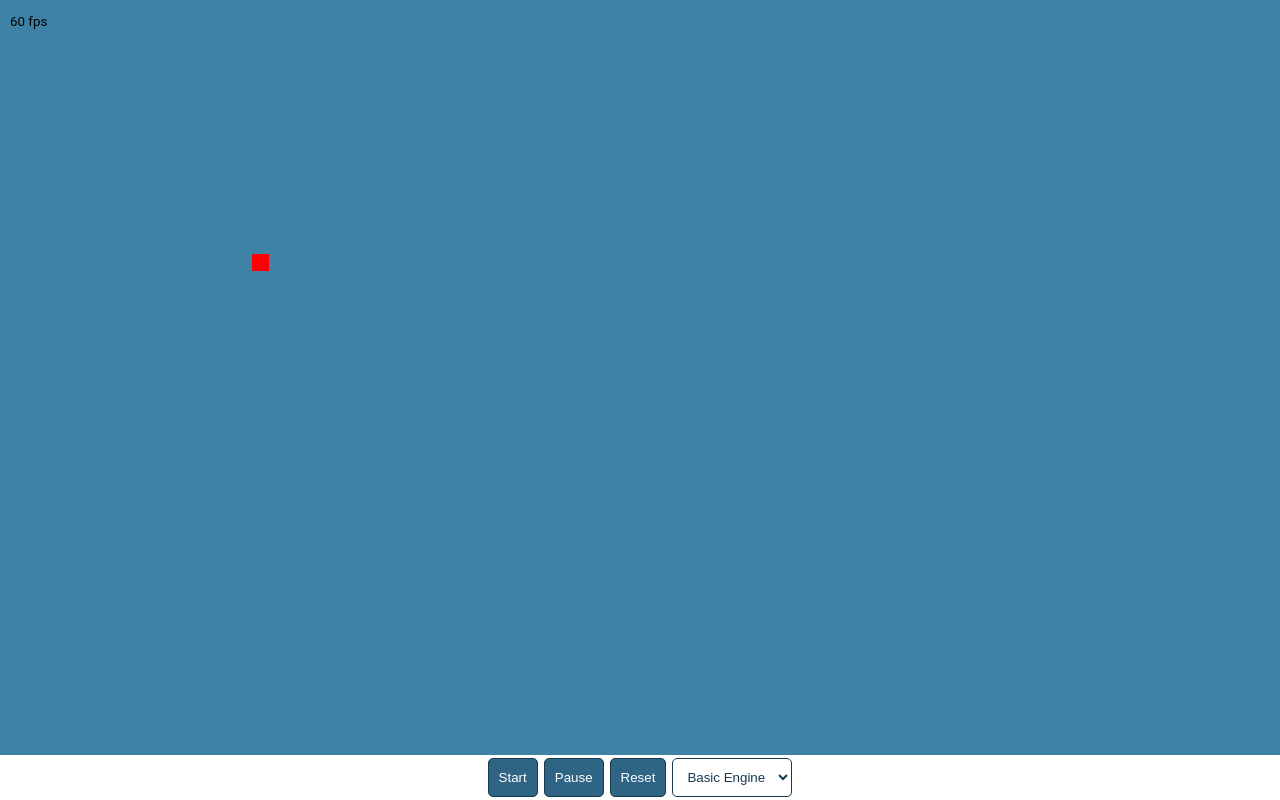
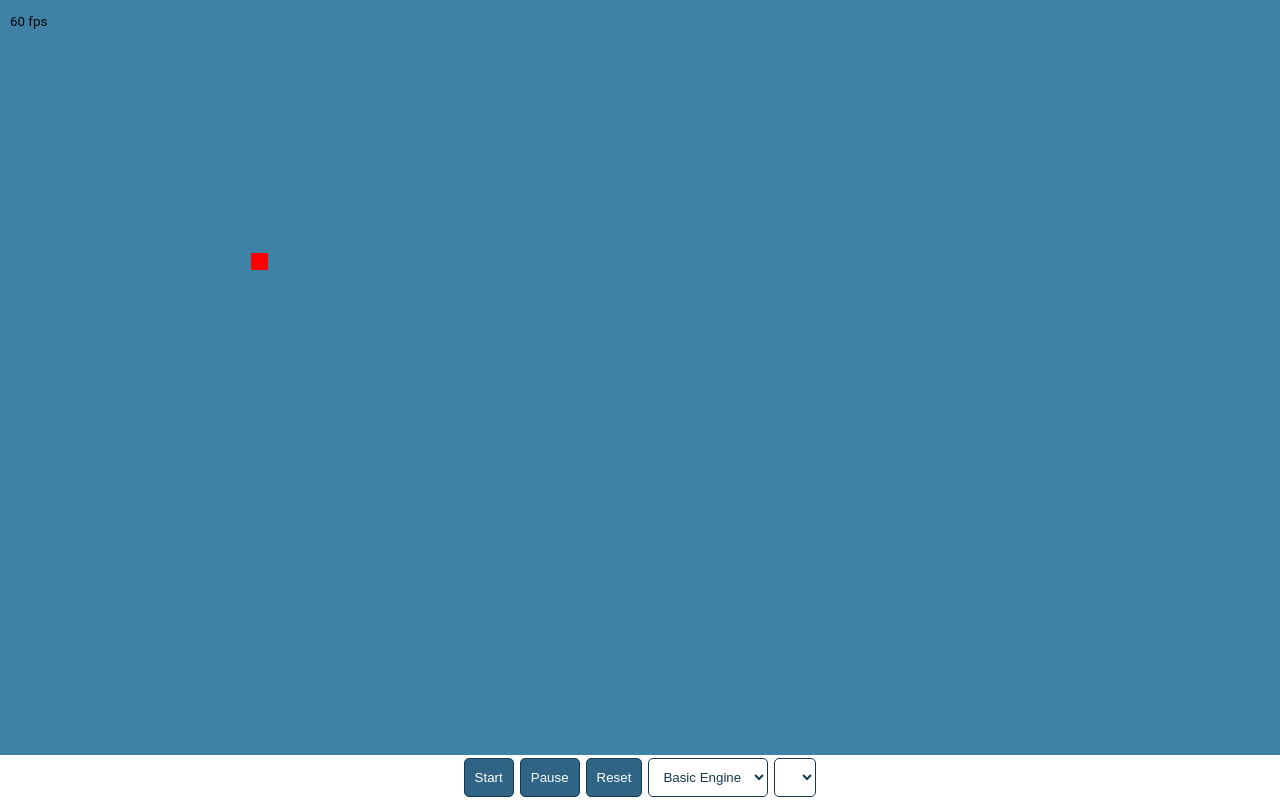
Before and after one commit to MemoS77/open-evolution-simulator, a website built with Parcel: page src/index.html in a window 1280 px wide. Both pictures are taken after a click on the button "Start". Built offline with nearby package versions, Linux system fonts and the light colour scheme.

Commit message:
feat: work with engine

```diff
--- /dev/null
+++ b/src/code/adapters/get-fields-static.ts
@@ -0,0 +1,6 @@
+import Field from "../types/field-info"
+import fields from "../mock/fields"
+
+export default function getFieldsStatic(engineName: string, engineVersion: number): Field[] {
+    return fields.filter(f => f.compatibleEngines?.find(e => e.id === engineName && e.versions?.find(v => v === engineVersion)))
+}
--- a/src/code/engines/basic/basic-engine.ts
+++ /dev/null
@@ -1,18 +0,0 @@
-import EngineInfo from "../engine-info"
-import Engine from "../engine"
-
-export default class BasicEngine extends Engine {
-    info: EngineInfo = {
-        name: "Basic",
-        version: "0.1",
-        description: "Experimental engine"
-    }
-
-    protected init(): void {
-        console.log("Init")
-    }
-
-    nextStep(): void {
-        console.log("Step")
-    }
-}
--- a/src/code/engines/basic/fileds/basic-field.ts
+++ b/src/code/engines/basic/test-engine.ts
@@ -1,22 +1,21 @@
-import Field from "../../field"
-import BasicEngine from "../basic-engine"
+import EngineInfo from "../../types/engine-info"
+import Engine from "../engine"
 
-export default class BasicField extends Field {
+export default class TestEngine extends Engine {
+    getInfo(): EngineInfo {
+        return {
+            id: "test",
+            name: "First Test Engine",
+            version: 1,
+            description: "Experimental engine"
+        }
+    }
 
-    testX = 1
-    testY = 1
-    dx = 1
-    dy = 1
+    private testX = 0
+    private testY = 0
+    private dx = 1
+    private dy = 1
 
-
-    constructor() {
-        super(new BasicEngine(), {
-            name: "Basic field",
-            infinityY: false,
-            infinityX: true,
-            size: { x: 800, y: 600 }
-        })
-    }
 
     draw(): void {
         this.ctx.clearRect(0, 0, this.canvas.width, this.canvas.height)
@@ -27,16 +26,16 @@ export default class BasicField extends Field {
     nextStep(): void {
         this.testX += (1+Math.round(Math.random()))*this.dx
         this.testY += (1+Math.round(Math.random()))*this.dy
-        if (this.testX>this.info.size.x) {
-            this.testX = this.info.size.x
+        if (this.testX>this.field.size.x) {
+            this.testX = this.field.size.x
             this.dx = -this.dx
         }
         if (this.testX<0) {
             this.testX = 0
             this.dx = -this.dx
         }
-        if (this.testY>this.info.size.y) {
-            this.testY = this.info.size.y
+        if (this.testY>this.field.size.y) {
+            this.testY = this.field.size.y
             this.dy = -this.dy
         }
         if (this.testY<0) {
@@ -44,5 +43,4 @@ export default class BasicField extends Field {
             this.dy = -this.dy
         }
     }
-
 }
--- a/src/code/engines/engine.ts
+++ b/src/code/engines/engine.ts
@@ -1,22 +1,44 @@
-import EngineInfo from "./engine-info"
+import EngineInfo from "../types/engine-info"
+import FieldInfo from "../types/field-info"
 
 export default abstract class Engine {
 
-    protected abstract info: EngineInfo
+    protected canvas: HTMLCanvasElement
+    protected ctx: CanvasRenderingContext2D
+    protected field: FieldInfo
+    protected info: EngineInfo
+
+    constructor() {
+        this.info = this.getInfo()
+    }
+
+    setField(field: FieldInfo) {
+        this.field = field
+        this.info = this.getInfo()
+        this.canvas = document.createElement("canvas")
+        this.canvas.width = this.field.size.x
+        this.canvas.height = this.field.size.y
+        this.ctx = this.canvas.getContext("2d")!
+    }
 
     getTitle(): string {
         return this.info.name + " " + this.info.version
     }
 
-    /**
-     * Work one life cycle of evolution
-     */
+    getInfo(): EngineInfo {
+        return this.info
+    }
+
+    // Get image of current state
+    getImage(): HTMLCanvasElement {
+        return this.canvas
+    }
+
+
+    // Next step of life cycle
     abstract nextStep(): void
 
-    /**
-     * Generate bots
-     */
-    protected abstract init(): void
-
+    // Visualize current state of field on virtual canvas
+    abstract draw(): void
 
 }
--- a/src/code/engines/field.ts
+++ /dev/null
@@ -1,36 +0,0 @@
-import Engine from "./engine"
-import FieldInfo from "./field-info"
-
-export default abstract class Field {
-    protected readonly engine: Engine
-    protected readonly info: FieldInfo
-    protected canvas: HTMLCanvasElement
-    protected ctx: CanvasRenderingContext2D
-
-    protected constructor(engine: Engine, info: FieldInfo) {
-        this.engine = engine
-        this.info = info
-        this.canvas = document.createElement("canvas")
-        this.canvas.width = this.info.size.x
-        this.canvas.height = this.info.size.y
-        this.ctx = this.canvas.getContext("2d")!
-    }
-
-    // Get virtual canvas for visualization in UI
-    getImage(): HTMLCanvasElement {
-        return this.canvas
-    }
-
-    // Full name of field with engine name
-    getTitle(): string {
-        return `${this.engine.getTitle()} (${this.info.name})`
-    }
-
-    // Next step of life cycle
-    abstract nextStep(): void
-
-    // Visualize current state of field on virtual canvas
-    abstract draw(): void
-
-
-}
--- a/src/code/evolution-app.ts
+++ b/src/code/evolution-app.ts
@@ -3,8 +3,9 @@ import {drawFPS} from "./funcs/fps"
 import {getCanvasCont} from "./funcs/dom"
 import {bindPauseButton, bindResetButton, bindStartButton} from "./funcs/buttons"
 import EngineState from "./enums/engine-state"
-import Field from "./engines/field"
-import BasicField from "./engines/basic/fileds/basic-field"
+import Engine from "./engines/engine"
+import TestEngine from "./engines/basic/test-engine"
+import getFields from "./funcs/get-fields"
 
 export default class EvolutionApp {
     private canvas: HTMLCanvasElement
@@ -12,15 +13,20 @@ export default class EvolutionApp {
     private viewSize: Point | undefined
     private readonly cont: HTMLDivElement
     private state: EngineState = EngineState.UNSET
-    private currentField: Field | null = null
+    private currentEngine: Engine | null = null
+
 
     constructor() {
         this.cont = getCanvasCont()
         this.initCanvas()
         this.bindEvents()
-        this.currentField = new BasicField()
+        this.currentEngine = new TestEngine()
+        const info = this.currentEngine.getInfo()
+        this.currentEngine.setField(getFields(info.id, info.version)[0])
         this.loop()
     }
+
+
 
     private initCanvas() {
         this.canvas = document.createElement("canvas")
@@ -80,10 +86,10 @@ export default class EvolutionApp {
 
     // Next evolution step
     private drawNextStep() {
-        if (this.currentField) {
-            this.currentField.nextStep()
-            this.currentField.draw()
-            this.ctx.drawImage(this.currentField.getImage(), 0, 0)
+        if (this.currentEngine) {
+            this.currentEngine.nextStep()
+            this.currentEngine.draw()
+            this.ctx.drawImage(this.currentEngine.getImage(), 0, 0)
         }
     }
 }
--- /dev/null
+++ b/src/code/funcs/get-fields.ts
@@ -0,0 +1,7 @@
+import Field from "../types/field-info"
+import getFieldsStatic from "../adapters/get-fields-static"
+
+// TODO: In future fields can be stored in database
+export default function getFields(engineName: string, engineVersion: number): Field[] {
+    return getFieldsStatic(engineName, engineVersion)
+}
--- /dev/null
+++ b/src/code/mock/fields.ts
@@ -0,0 +1,12 @@
+import Field from "../types/field-info"
+
+const fields: Field[] = [
+    {
+        name: "Test field",
+        size: { x: 500, y: 500 },
+        compatibleEngines: [{id: "test", versions: [1]}],
+        infinityX: false,
+        infinityY: false,
+    }]
+
+export default fields
--- a/src/code/engines/engine-info.ts
+++ b/src/code/types/engine-info.ts
@@ -1,8 +1,11 @@
 /**
  * Global params of engine
  */
+
 export default interface EngineInfo {
+    id: string
     name: string
-    version: string
+    // Used for compatibility with field and visible in title
+    version: number
     description: string
 }
--- a/src/index.html
+++ b/src/index.html
@@ -19,6 +19,8 @@
         <select id="engine-select">
             <option>Basic Engine</option>
         </select>
+        <select id="field-select">
+        </select>
     </div>
 </div>
 <script src="code/index.ts" type="module"></script>
```
Also changed, not shown: src/code/types/field-info.ts (renamed from src/code/engines/field-info.ts, +8 -2 lines).
